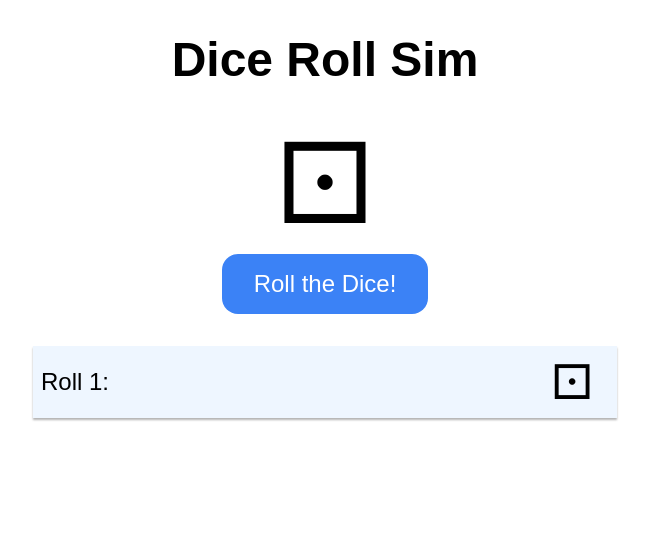
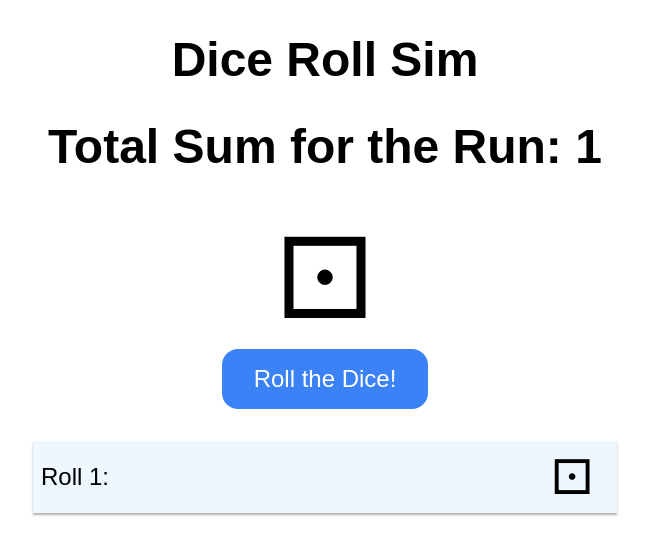
Before and after one commit to AmirMarji/Dice-Roll-Sim, a plain HTML site: page index.html in a window 1280 px wide. Both pictures are taken after a click on the button "Roll the Dice!". Shown: the whole page, without its empty margins (315-964 px from the left). Drawn offline with Linux system fonts and the light colour scheme.

Commit message:
added a sum area

```diff
--- a/index.html
+++ b/index.html
@@ -8,6 +8,9 @@
 </head>
 <body>
     <h1>Dice Roll Sim</h1>
+    <div class="sum-head" id="sum-head">
+        <h2>Total Sum for the Run: <span id="sum-value">0</span></h2>
+    </div>
     <div class="dice" id="dice">&#9860;</div>
     <button id="roll-button">Roll the Dice!</button>
     <ul id="roll-history">
--- a/index.js
+++ b/index.js
@@ -3,8 +3,11 @@ console.log("Javascript loaded ...");
 const rollDiceButton = document.getElementById("roll-button");
 const mainDice = document.getElementById("dice");
 const rollHistory = document.getElementById("roll-history");
+const sumValue = document.getElementById("sum-value");
+
 
 let historyList = [];
+
 
 function rollDice() {
     const rollResult = Math.floor(Math.random() * 6) + 1;
@@ -12,6 +15,7 @@ function rollDice() {
     mainDice.innerHTML = diceFace;
     historyList.push(rollResult);
     updateRollHistory();
+    updateSum();
 }
 
 function updateRollHistory() {
@@ -24,6 +28,9 @@ function updateRollHistory() {
         rollHistory.appendChild(listItem);
     }
 }
+
+const updateSum = () => sumValue.innerHTML = historyList.reduce((a, b) => a + b, 0);
+
 
 function getDiceFace(rollResult) {
 
--- a/style.css
+++ b/style.css
@@ -4,7 +4,7 @@ body {
     margin: 0;
 }
 
-h1 {
+h1,h2  {
     font-size: 3rem;
     margin-top: 2rem;
 }
```
